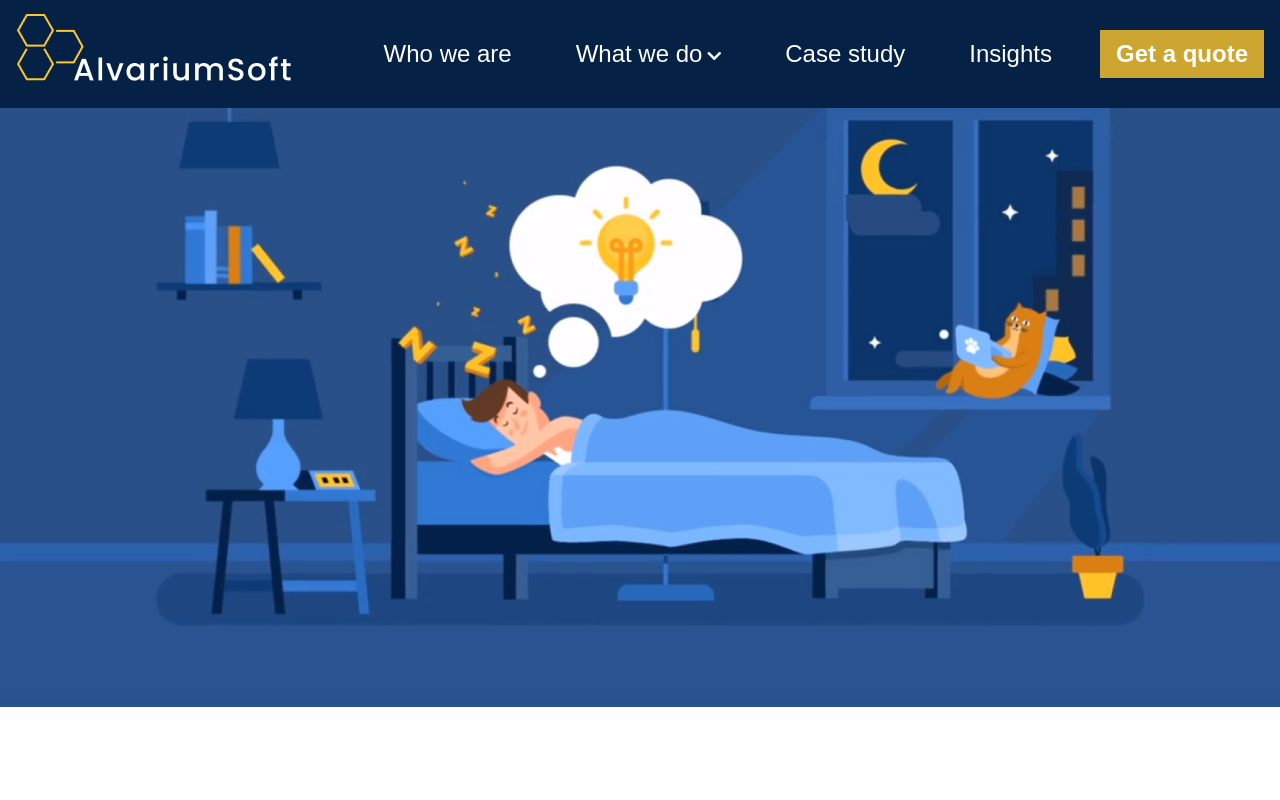
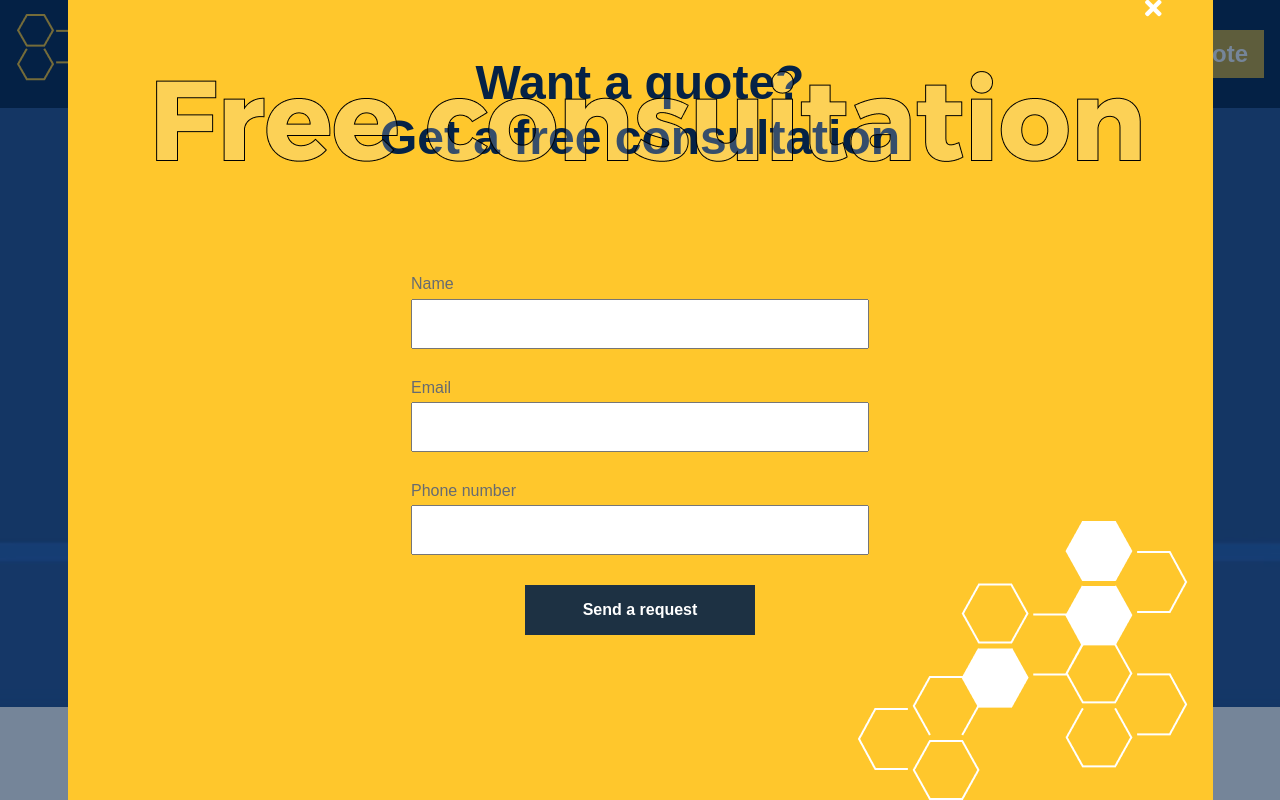
Before and after one commit to RomaVintonyak/Avarium_TzKharkiv, a plain HTML site: page index.html in a window 1280 px wide. Both pictures are taken after a click on the button "Get a quote". Drawn offline with nearby package versions, Linux system fonts and the light colour scheme; a web font is replaced by a local one.

Commit message:
create modal window

```diff
--- /dev/null
+++ b/css/block/modal.less
@@ -0,0 +1,107 @@
+//main: ../style.less
+.modal__window{
+  background: rgba(5, 34, 70, 0.55);
+  position: fixed;
+  top: 0;
+  left: 0;
+  bottom: 0;
+  right: 0;
+  z-index: 10;
+  width: 100%;
+  display: flex;
+  justify-content: center;
+  align-items: center;
+  height: 100vh;
+  visibility: hidden;
+  opacity: 0;
+  transition: opacity 0.6s linear;
+  &--show{
+    transition: opacity 0.6s linear;
+    visibility: visible;
+    opacity: 1;
+  }
+}
+.modal__body{
+  width: 1145px;
+  height: 890px;
+  background-color: @orange;
+  text-align: center;
+  position: relative;
+  z-index: 2;
+}
+.modal__button{
+  position: absolute;
+  top: 40px;
+  right: 45px;
+  background-color: transparent;
+  border: none;
+  &:focus{
+    outline: none;
+  }
+  i{
+    color: @white;
+    font-size: 1.5rem;
+  }
+  &:hover{
+    cursor: pointer;
+  }
+}
+.modal__sota--big{
+  position: absolute;
+  bottom: 45px;
+  right: 25px;
+}
+.modal__title-bg{
+  position: absolute;
+  top: 116px;
+  left: 88px;
+}
+.modal__title{
+  margin-top: 100px;
+  font-style: normal;
+  font-weight: 700;
+  color: @blue;
+  font-size: 3rem;
+}
+.modal__form{
+  width: 40%;
+  margin: 0 auto;
+  margin-top: 110px;
+  display: flex;
+  flex-direction: column;
+  input{
+    width: 100%;
+    height: 50px;
+    margin: 0 0 30px 0;
+    &:focus{
+      border-color: @blue;
+    }
+  }
+  label{
+    margin-bottom: 0.3rem;
+    color: #676B71;
+    font-style: normal;
+    font-weight: 300;
+    font-family: @nunito;
+    text-align: left;
+  }
+  button{
+    width: 230px;
+    height: 50px;
+    background-color: rgba(@blue, 0.9);
+    border: none;
+    color: @white;
+    font-style: normal;
+    font-weight: 700;
+    font-family: @nunito;
+    transition: background-color 0.2s linear;
+    margin: 0 auto;
+    &:focus{
+      outline: none;
+    }
+    &:hover{
+      background-color: rgba(@blue, 1);
+      cursor: pointer;
+    }
+  }
+}
--- a/css/style.less
+++ b/css/style.less
@@ -58,3 +58,5 @@ a {
 @import "block/btn.less";
 /*4. intro*/
 @import "block/intro.less";
+/*5. modal*/
+@import "block/modal.less";
--- a/index.html
+++ b/index.html
@@ -45,7 +45,24 @@
 
 
   <!--contact form modal window-->
-
+  <div id="modalQuote" class="modal__window">
+    <div class="modal__body">
+      <button class="modal__button" id="modalClose"><i class="fas fa-times"></i></button>
+      <img src="img/modal/sotas.png" alt="figure" class="modal__sota--big">
+      <img src="img/modal/title.png" alt="figure" class="modal__title-bg">
+      <h2 class="modal__title">Want a quote?<br/> Get a free consultation</h2>
+      <form class="modal__form" id="modalForm">
+        <label for="formName">Name</label>
+        <input name="name" id="formName" type="text">
+        <label for="formEmail">Email</label>
+        <input name="email" id="formEmail" type="email">
+        <label for="formPhone">Phone number</label>
+        <input name="phone" id="formPhone" type="tel">
+        <button id="modalSendmail" type="button">Send a request</button>
+      </form>
+    </div>
+  </div>
+  <!--/.modal__window-->
   <!--js script-->
   <!--jquery-->
   <script src="https://code.jquery.com/jquery-3.5.1.min.js" integrity="sha256-9/aliU8dGd2tb6OSsuzixeV4y/faTqgFtohetphbbj0=" crossorigin="anonymous"></script>
--- a/js/block/main.js
+++ b/js/block/main.js
@@ -1,4 +1,27 @@
 jQuery(document).ready(function(){
   "use script";
-
+  //show modal window
+  var showModal = $("#quote");
+  var modalWindow = $("#modalQuote");
+  showModal.on("click", function(){
+    modalWindow.addClass("modal__window--show");
+    $("body").css({
+      "overflow-y": "hidden"
+    });
+  });
+  //close modal window
+  var closeModal = $("#modalClose");
+  var modalOverlay = $("#modalQuote");
+  closeModal.on("click", function(){
+    modalWindow.removeClass("modal__window--show");
+    $("body").css({
+      "overflow-y": "scroll"
+    });
+  });
+  modalOverlay.on("click", function(){
+    modalWindow.removeClass("modal__window--show");
+    $("body").css({
+      "overflow-y": "scroll"
+    });
+  });
 });
```
Also changed, not shown: css/style.css, img/modal/sotas.png (added), img/modal/title.png (added), 1 other file.
